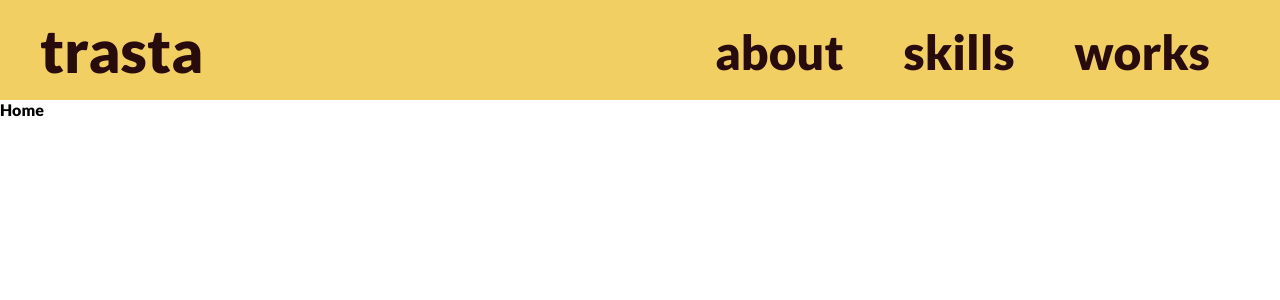
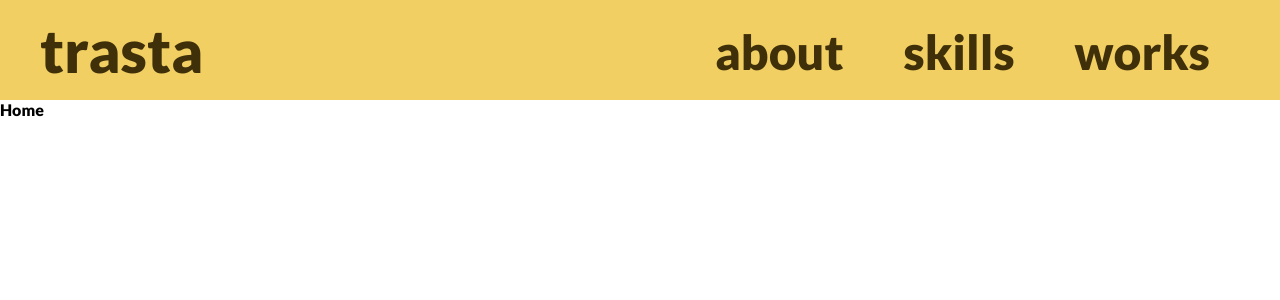
Before and after one commit to trasta298/portfolio, a React (Vite) app: page / in a window 1280 px wide. Shown: the top 300 px of the page. Built offline with nearby package versions, Linux system fonts and the light colour scheme.

Commit message:
chg color

```diff
--- a/src/pages/Header.tsx
+++ b/src/pages/Header.tsx
@@ -29,7 +29,7 @@ const PageTitle = styled.a`
     display: none;
   }
   text-decoration: none;
-  color: ${Color.textPrimary};
+  color: ${Color.textSecondaly};
   font-size: 1em;
   margin: auto 40px;
 `
@@ -43,7 +43,7 @@ const HeaderMenuContainer = styled.div`
 
 const HeaderMenu = styled.a`
   text-decoration: none;
-  color: ${Color.textPrimary};
+  color: ${Color.textSecondaly};
   font-size: 0.8em;
   margin: auto 30px 20px;
 `
```
